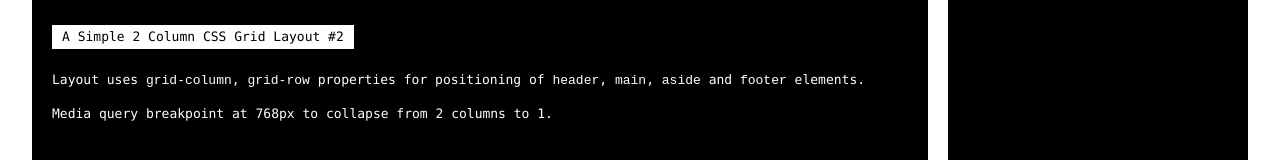
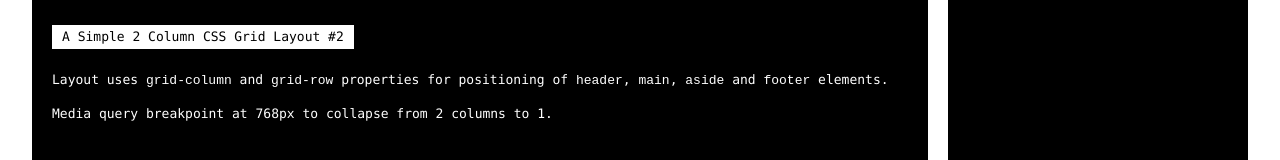
Before and after one commit to corenominal/web-junk, a plain HTML site: page layout-css-grid-02/index.html in a window 1280 px wide. Shown: the part 269-429 px from the top of the page. Drawn offline with Linux system fonts and the light colour scheme.

Commit message:
Adjust description

```diff
--- a/layout-css-grid-02/index.html
+++ b/layout-css-grid-02/index.html
@@ -31,7 +31,7 @@ More info: https://github.com/corenominal/web-junk
 
                 <h1>A Simple 2 Column CSS Grid Layout #2</h1>
 
-                <p>Layout uses <code>grid-column</code>, <code>grid-row</code> properties for positioning of <code>header</code>, <code>main</code>, <code>aside</code> and <code>footer</code> elements.</p>
+                <p>Layout uses <code>grid-column</code> and <code>grid-row</code> properties for positioning of <code>header</code>, <code>main</code>, <code>aside</code> and <code>footer</code> elements.</p>
 
                 <p>Media query breakpoint at 768px to collapse from 2 columns to 1.</p>
 
```
